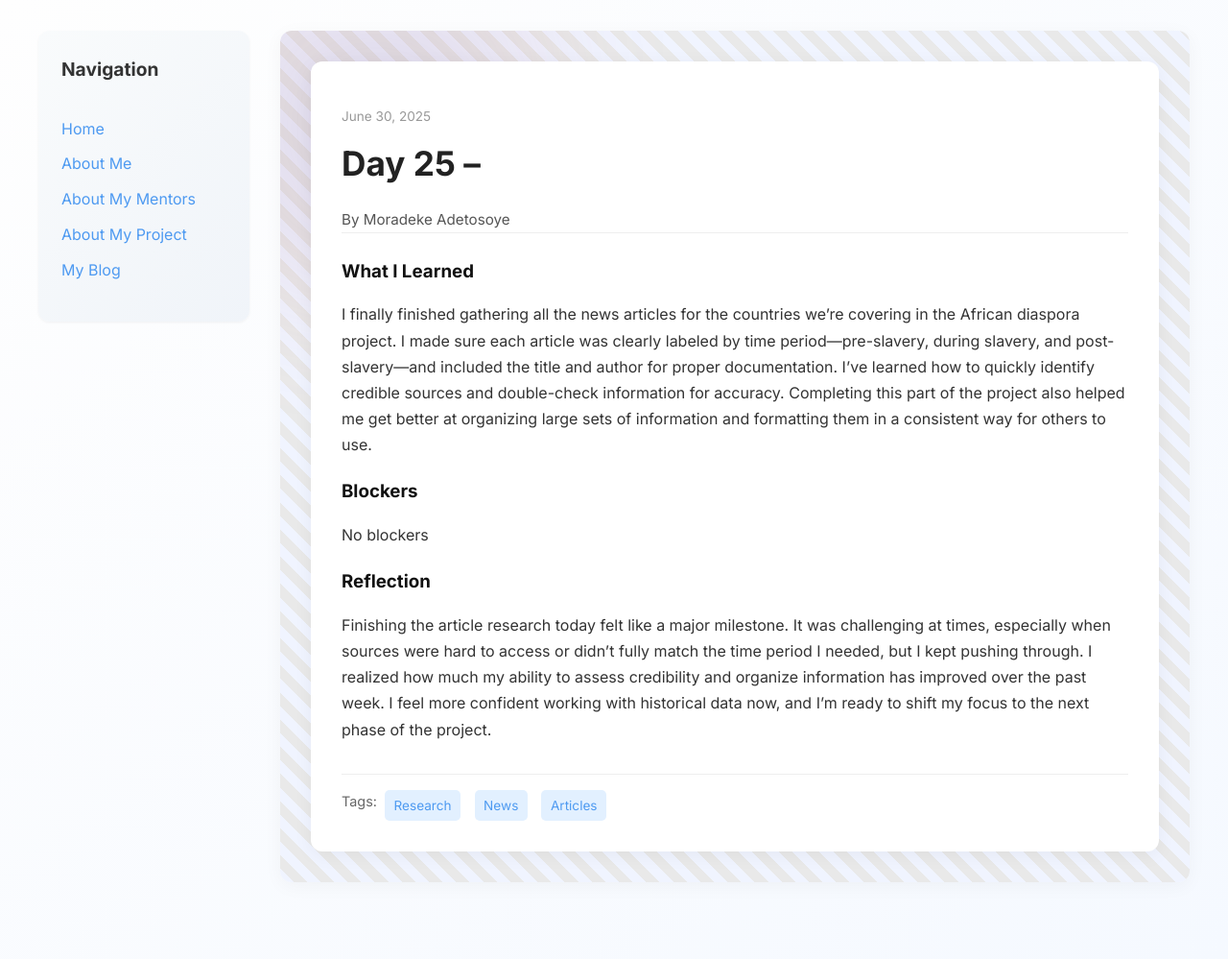
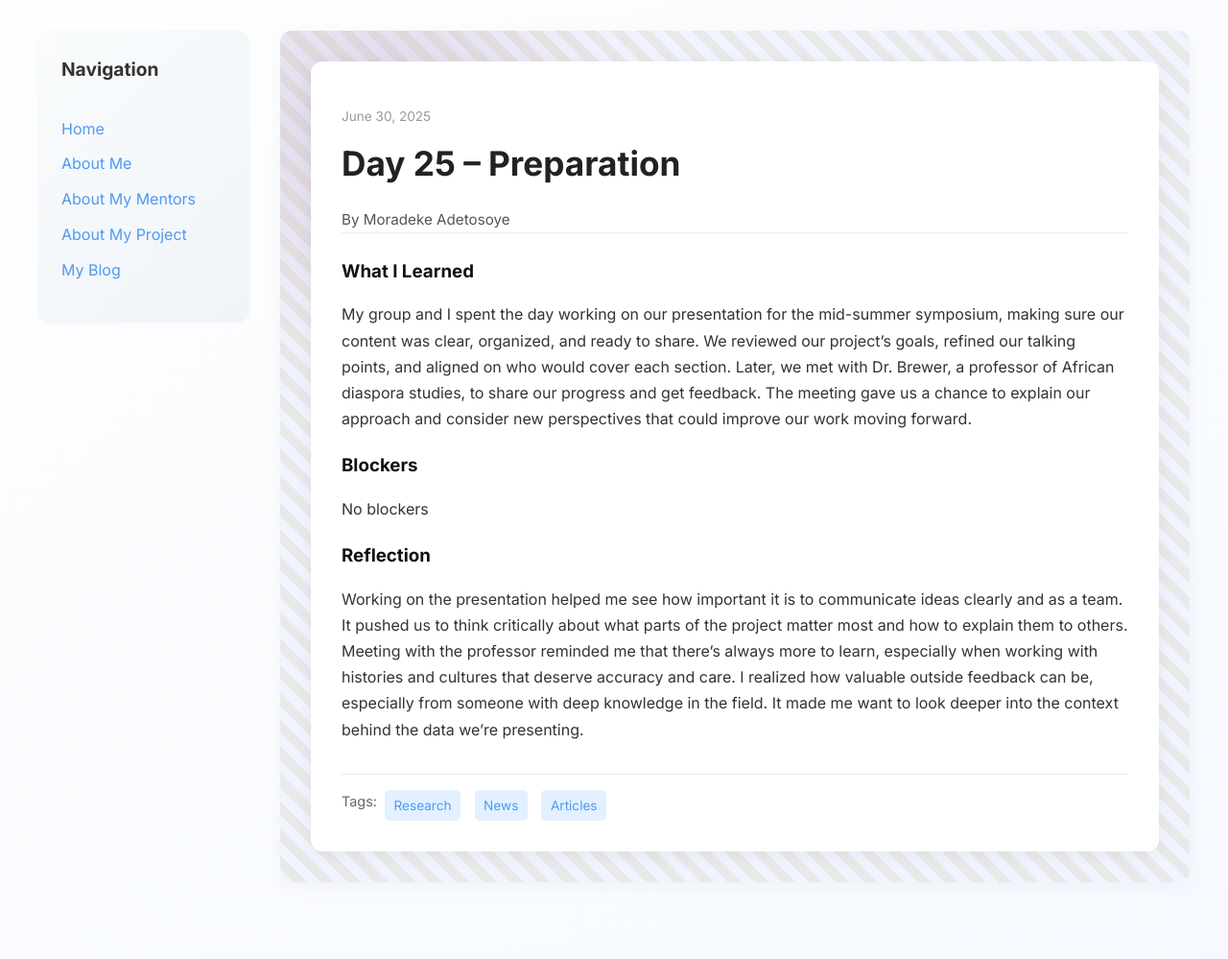
Before and after one commit to deke-a/deke-a.github.io, a Jekyll site: the page built from _posts/2025-06-30-day-25.md, in a window 1280 px wide. Shown: the whole page at 96% size. Built offline with Jekyll 4.4.1, drawn with Linux system fonts in a browser that asks for light colours.

Commit message:
Update 2025-06-30-day-25.md

```diff
--- a/_posts/2025-06-30-day-25.md
+++ b/_posts/2025-06-30-day-25.md
@@ -1,13 +1,13 @@
 ---
 layout: post
-title: "Day 25 –"
+title: "Day 25 – Preparation"
 date: 2025-06-30
 author: Moradeke Adetosoye
 permalink: /day25.html
 tags: ["Research", "News", "Articles"]
 
 what_i_learned: |
-  I finally finished gathering all the news articles for the countries we’re covering in the African diaspora project. I made sure each article was clearly labeled by time period—pre-slavery, during slavery, and post-slavery—and included the title and author for proper documentation. I’ve learned how to quickly identify credible sources and double-check information for accuracy. Completing this part of the project also helped me get better at organizing large sets of information and formatting them in a consistent way for others to use.
+  My group and I spent the day working on our presentation for the mid-summer symposium, making sure our content was clear, organized, and ready to share. We reviewed our project’s goals, refined our talking points, and aligned on who would cover each section. Later, we met with Dr. Brewer, a professor of African diaspora studies, to share our progress and get feedback. The meeting gave us a chance to explain our approach and consider new perspectives that could improve our work moving forward.
 
 
 blockers: |
@@ -15,7 +15,7 @@ blockers: |
 
 
 reflection: |
-  Finishing the article research today felt like a major milestone. It was challenging at times, especially when sources were hard to access or didn’t fully match the time period I needed, but I kept pushing through. I realized how much my ability to assess credibility and organize information has improved over the past week. I feel more confident working with historical data now, and I’m ready to shift my focus to the next phase of the project.
+  Working on the presentation helped me see how important it is to communicate ideas clearly and as a team. It pushed us to think critically about what parts of the project matter most and how to explain them to others. Meeting with the professor reminded me that there’s always more to learn, especially when working with histories and cultures that deserve accuracy and care. I realized how valuable outside feedback can be, especially from someone with deep knowledge in the field. It made me want to look deeper into the context behind the data we’re presenting.
 
 
 
```
